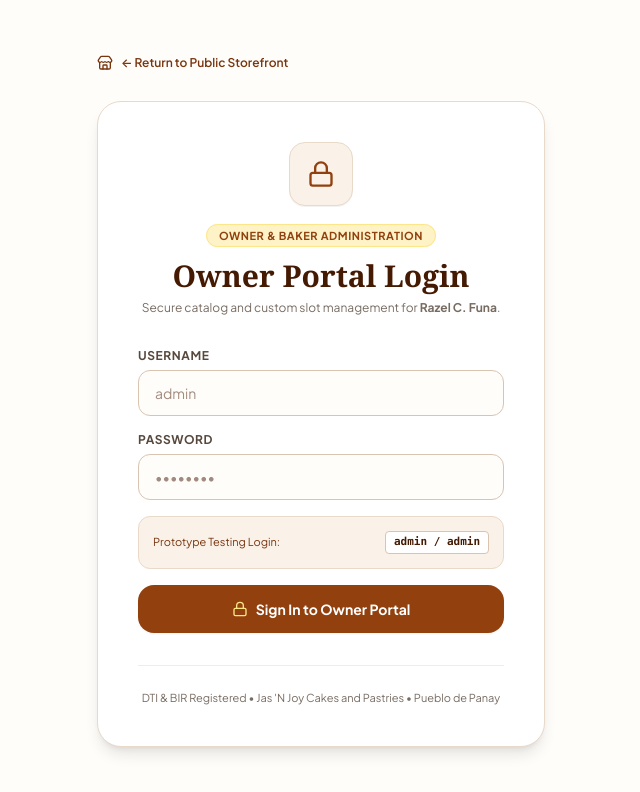
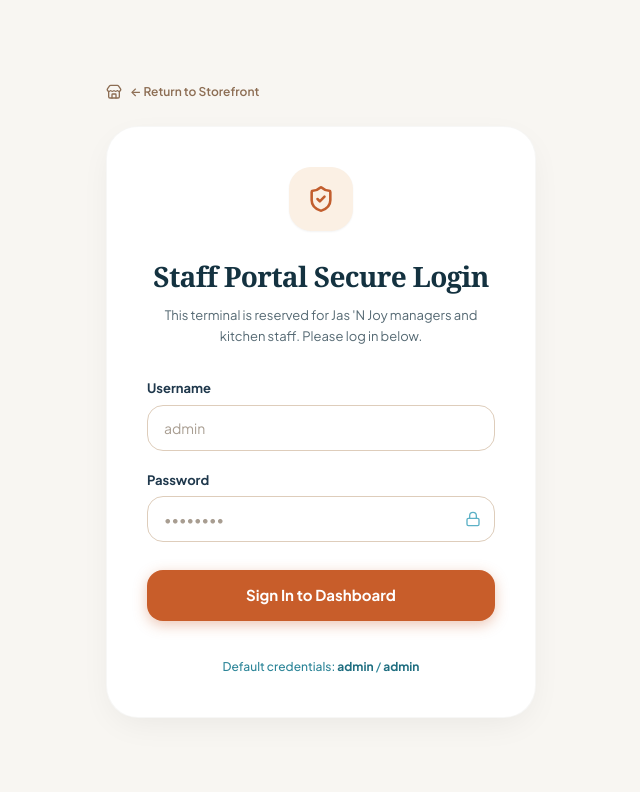
Before and after one commit to vincee921712/Jas-N-Joy, a React (Vite) app: page / in a window 1280 px wide. Both pictures are taken after a click on the button "Owner Login". Shown: the top 792 px of the page, without its empty margins (319-959 px from the left). Built offline with nearby package versions, Linux system fonts and the light colour scheme; a web font is replaced by a local one.

Commit message:
style: redesign staff portal login screen to match exact guide sample

```diff
--- a/src/components/OwnerPortal.jsx
+++ b/src/components/OwnerPortal.jsx
@@ -191,50 +191,52 @@ export default function OwnerPortal({
     ? products
     : products.filter(p => p.category === portalCategoryFilter);
 
-  // If Not Authenticated, show Login Screen
+  // If Not Authenticated, show Login Screen matching the clean guide sample card
   if (!isAuthenticated) {
     return (
-      <div className="min-h-screen bg-[#FFFDF9] flex flex-col justify-center items-center px-4 py-12 selection:bg-amber-200 selection:text-amber-900">
+      <div className="min-h-screen bg-[#F8F6F2] flex flex-col justify-center items-center px-4 py-12 selection:bg-amber-200 selection:text-amber-900">
 
-        {/* Back Button */}
-        <div className="w-full max-w-md mb-6">
+        {/* Back Link */}
+        <div className="w-full max-w-[430px] mb-5">
           <button
             onClick={onBackToStorefront}
-            className="inline-flex items-center gap-2 text-xs font-semibold text-[#78350F] hover:text-[#451A03] transition-colors"
+            className="inline-flex items-center gap-2 text-xs font-semibold text-[#8C6D53] hover:text-[#451A03] transition-colors"
           >
             <Store className="w-4 h-4" />
-            <span>← Return to Public Storefront</span>
+            <span>← Return to Storefront</span>
           </button>
         </div>
 
-        {/* Login Box */}
-        <div className="w-full max-w-md bg-white rounded-3xl border border-[#E9D9C9] p-8 sm:p-10 shadow-lg relative">
+        {/* Login Card (Styled after the exact guide sample) */}
+        <div className="w-full max-w-[430px] bg-white rounded-[32px] p-8 sm:p-10 shadow-[0_10px_35px_-8px_rgba(0,0,0,0.07)] border border-stone-100/80 relative">
 
-          <div className="text-center mb-8">
-            <div className="w-16 h-16 rounded-2xl bg-[#FAF2E8] border border-[#E9D9C9] flex items-center justify-center mx-auto mb-4 text-[#92400E] shadow-2xs">
-              <Lock className="w-7 h-7" />
+          {/* Centered Shield Badge */}
+          <div className="flex justify-center mb-6">
+            <div className="w-16 h-16 rounded-[22px] bg-[#FBF0E4] flex items-center justify-center text-[#C25E2E] shadow-xs">
+              <ShieldCheck className="w-7 h-7 stroke-[2.2]" />
             </div>
-            <span className="text-[11px] font-bold uppercase tracking-wider text-[#92400E] bg-[#FEF3C7] px-3 py-1 rounded-full border border-[#FDE68A]">
-              Owner & Baker Administration
-            </span>
-            <h1 className="font-serif text-2xl sm:text-3xl font-bold text-[#451A03] mt-3">
-              Owner Portal Login
+          </div>
+
+          {/* Heading and Description */}
+          <div className="text-center mb-8 space-y-2">
+            <h1 className="font-serif text-[26px] sm:text-[28px] font-bold text-[#143240] tracking-tight">
+              Staff Portal Secure Login
             </h1>
-            <p className="text-xs text-[#786C62] mt-1.5">
-              Secure catalog and custom slot management for <strong>{bakeryInfo.owner}</strong>.
+            <p className="text-[13px] text-[#556973] leading-relaxed max-w-xs mx-auto">
+              This terminal is reserved for Jas 'N Joy managers and kitchen staff. Please log in below.
             </p>
           </div>
 
           {loginError && (
-            <div className="mb-6 p-4 rounded-xl bg-rose-50 border border-rose-200 text-rose-800 text-xs flex items-start gap-2.5">
+            <div className="mb-5 p-3.5 rounded-2xl bg-rose-50 border border-rose-200 text-rose-800 text-xs flex items-start gap-2.5">
               <AlertTriangle className="w-4 h-4 shrink-0 mt-0.5 text-rose-600" />
               <span>{loginError}</span>
             </div>
           )}
 
-          <form onSubmit={handleLogin} className="space-y-4">
+          <form onSubmit={handleLogin} className="space-y-5">
             <div>
-              <label className="block text-xs font-bold uppercase tracking-wider text-[#57483D] mb-1.5">
+              <label className="block text-[13px] font-bold text-[#1F384C] mb-1.5">
                 Username
               </label>
               <input
@@ -243,44 +245,47 @@ export default function OwnerPortal({
                 value={loginForm.username}
                 onChange={(e) => setLoginForm({ ...loginForm, username: e.target.value })}
                 placeholder="admin"
-                className="w-full px-4 py-3 rounded-xl border border-[#D9C4B2] bg-[#FFFDF9] text-sm text-[#451A03] focus:outline-none focus:ring-2 focus:ring-[#92400E]/20 focus:border-[#92400E]"
+                className="w-full px-4 py-3 rounded-2xl border border-[#DECDBB] bg-white text-sm text-[#1F384C] placeholder:text-[#A89D91] focus:outline-none focus:ring-2 focus:ring-[#C25E2E]/25 focus:border-[#C25E2E] transition-all"
               />
             </div>
 
             <div>
-              <label className="block text-xs font-bold uppercase tracking-wider text-[#57483D] mb-1.5">
+              <label className="block text-[13px] font-bold text-[#1F384C] mb-1.5">
                 Password
               </label>
+              <div className="relative">
                 <input
                   type="password"
                   required
                   value={loginForm.password}
                   onChange={(e) => setLoginForm({ ...loginForm, password: e.target.value })}
                   placeholder="••••••••"
-                className="w-full px-4 py-3 rounded-xl border border-[#D9C4B2] bg-[#FFFDF9] text-sm text-[#451A03] focus:outline-none focus:ring-2 focus:ring-[#92400E]/20 focus:border-[#92400E]"
+                  className="w-full px-4 py-3 rounded-2xl border border-[#DECDBB] bg-white text-sm text-[#1F384C] placeholder:text-[#A89D91] focus:outline-none focus:ring-2 focus:ring-[#C25E2E]/25 focus:border-[#C25E2E] transition-all pr-11"
                 />
+                <div className="absolute inset-y-0 right-0 pr-3.5 flex items-center pointer-events-none text-[#5CB1C6]">
+                  <Lock className="w-4 h-4 stroke-[2]" />
+                </div>
+              </div>
             </div>
 
-            {/* Prototype Credentials helper note */}
-            <div className="p-3.5 rounded-xl bg-[#FAF2E8] border border-[#E9D9C9] text-[11px] text-[#78350F] flex items-center justify-between">
-              <span>Prototype Testing Login:</span>
-              <code className="font-mono bg-white px-2 py-0.5 rounded border border-[#D9C4B2] text-[#451A03] font-bold">
-                admin / admin
-              </code>
+            {/* Terracotta / Rust Button from the guide image */}
+            <div className="pt-2">
+              <button
+                type="submit"
+                className="w-full py-3.5 rounded-2xl bg-[#C85D2A] hover:bg-[#B45122] active:scale-[0.99] text-white font-bold text-[15px] shadow-[0_4px_14px_rgba(200,93,42,0.35)] hover:shadow-md transition-all flex items-center justify-center cursor-pointer"
+              >
+                <span>Sign In to Dashboard</span>
+              </button>
             </div>
 
-            <button
-              type="submit"
-              className="w-full py-3.5 rounded-2xl bg-[#92400E] hover:bg-[#78350F] text-white font-bold text-sm shadow-xs hover:shadow transition-all flex items-center justify-center gap-2 mt-2"
-            >
-              <Lock className="w-4 h-4 text-amber-200" />
-              <span>Sign In to Owner Portal</span>
-            </button>
+            {/* Default credentials note matching image style */}
+            <div className="text-center pt-3">
+              <span className="text-[12px] text-[#2C8598] font-medium">
+                Default credentials: <strong className="font-bold text-[#1F6E80]">admin</strong> / <strong className="font-bold text-[#1F6E80]">admin</strong>
+              </span>
+            </div>
           </form>
 
-          <div className="mt-8 pt-6 border-t border-[#F5EBE1] text-center text-[11px] text-[#786C62]">
-            DTI & BIR Registered • Jas 'N Joy Cakes and Pastries • Pueblo de Panay
-          </div>
         </div>
 
       </div>
```
Lines whose indentation alone changed are shown as unchanged.
